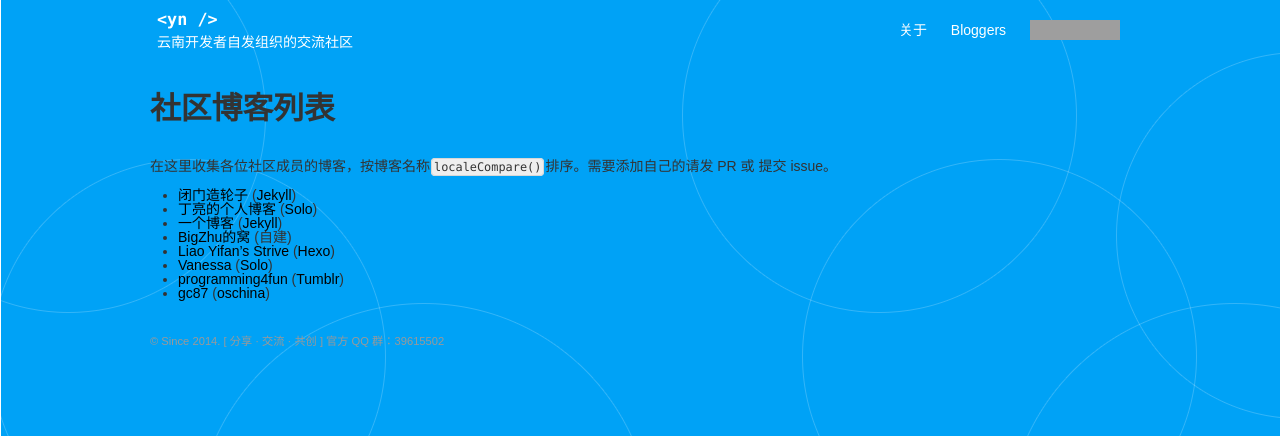
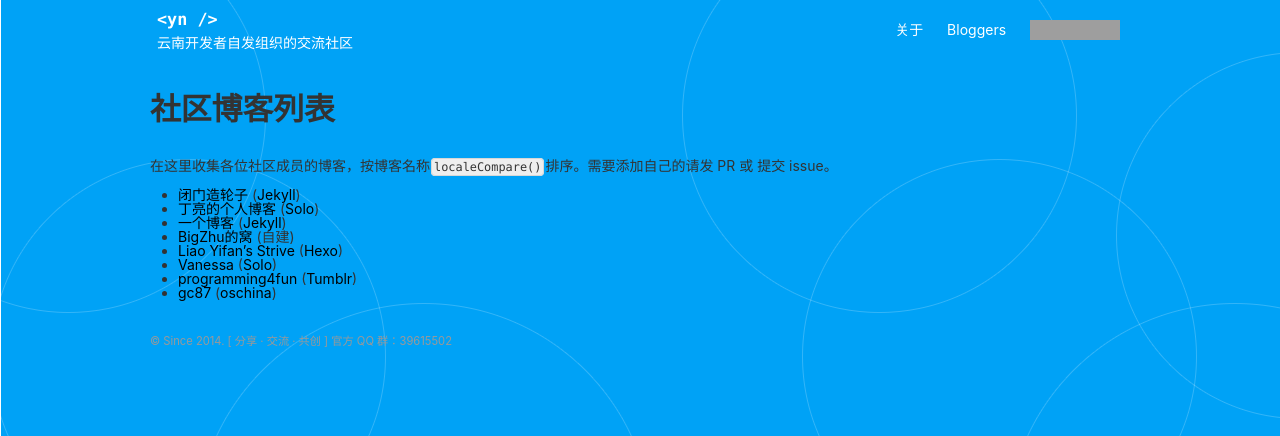
Before and after one commit to yncoder/yncoder.github.io, a Jekyll site: the page built from bloggers.md, in a window 1280 px wide. Shown: the top 436 px of the page. Built offline with Jekyll 4.4.1, drawn with Linux system fonts in a browser that asks for light colours; nearby versions of some CDN libraries; grey boxes are pictures that could not be loaded.

Commit message:
font optimize

```diff
--- a/assets/css/common.css
+++ b/assets/css/common.css
@@ -17,7 +17,9 @@ html,body{
 body{
 	color: #333;
 	font-size: 14px;
-	font-family: "Microsoft YaHei","微软雅黑",Arial,Helvetica,sans-serif;
+	font-family: -apple-system, "Helvetica Neue", Helvetica, "Nimbus Sans L", Arial, "Liberation Sans", "PingFang SC", "Hiragino Sans GB", "Source Han Sans CN", "Source Han Sans SC", "Microsoft YaHei", "Wenquanyi Micro Hei", "WenQuanYi Zen Hei", "ST Heiti", SimHei, "WenQuanYi Zen Hei Sharp", sans-serif;
+	text-rendering: optimizelegibility;
+	-webkit-font-smoothing: antialiased;
 	background: #FFF url('../img/bg.png') no-repeat;
 }
 
```
